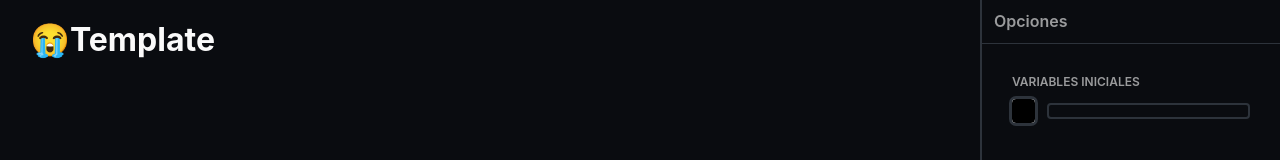
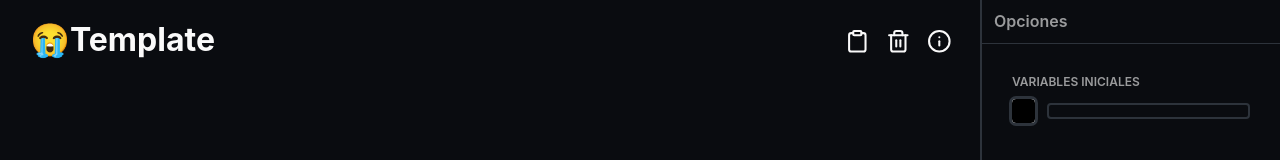
Before and after one commit to munozrc/truth-table-template, a React (Vite) app: page / in a window 1280 px wide. Shown: the top 160 px of the page. Built offline with nearby package versions, Linux system fonts and the light colour scheme.

Commit message:
add toolbar

```diff
--- a/src/views/Dashboard/index.tsx
+++ b/src/views/Dashboard/index.tsx
@@ -1,4 +1,6 @@
 import React, { FC } from 'react'
+import { FiClipboard, FiInfo, FiTrash2 } from 'react-icons/fi'
+import Button from '../../components/Button'
 import PanelOptions from './PanelOptions'
 import PanelResult from './PanelResult'
 import styles from './styles.module.css'
@@ -8,6 +10,11 @@ const Dashboard: FC<{}> = () => {
     <div className={styles.wrapper}>
       <header className={styles.wrapper__header}>
         <h1 className={styles.header__title}>😭Template</h1>
+        <div className={styles.wrapper__toolbar}>
+          <Button variant='flat'><FiClipboard size='1.4em' color='#fafafa' /></Button>
+          <Button variant='flat'><FiTrash2 size='1.4em' color='#fafafa' /></Button>
+          <Button variant='flat'><FiInfo size='1.4em' color='#fafafa' /></Button>
+        </div>
       </header>
       <PanelResult />
       <PanelOptions />
```
